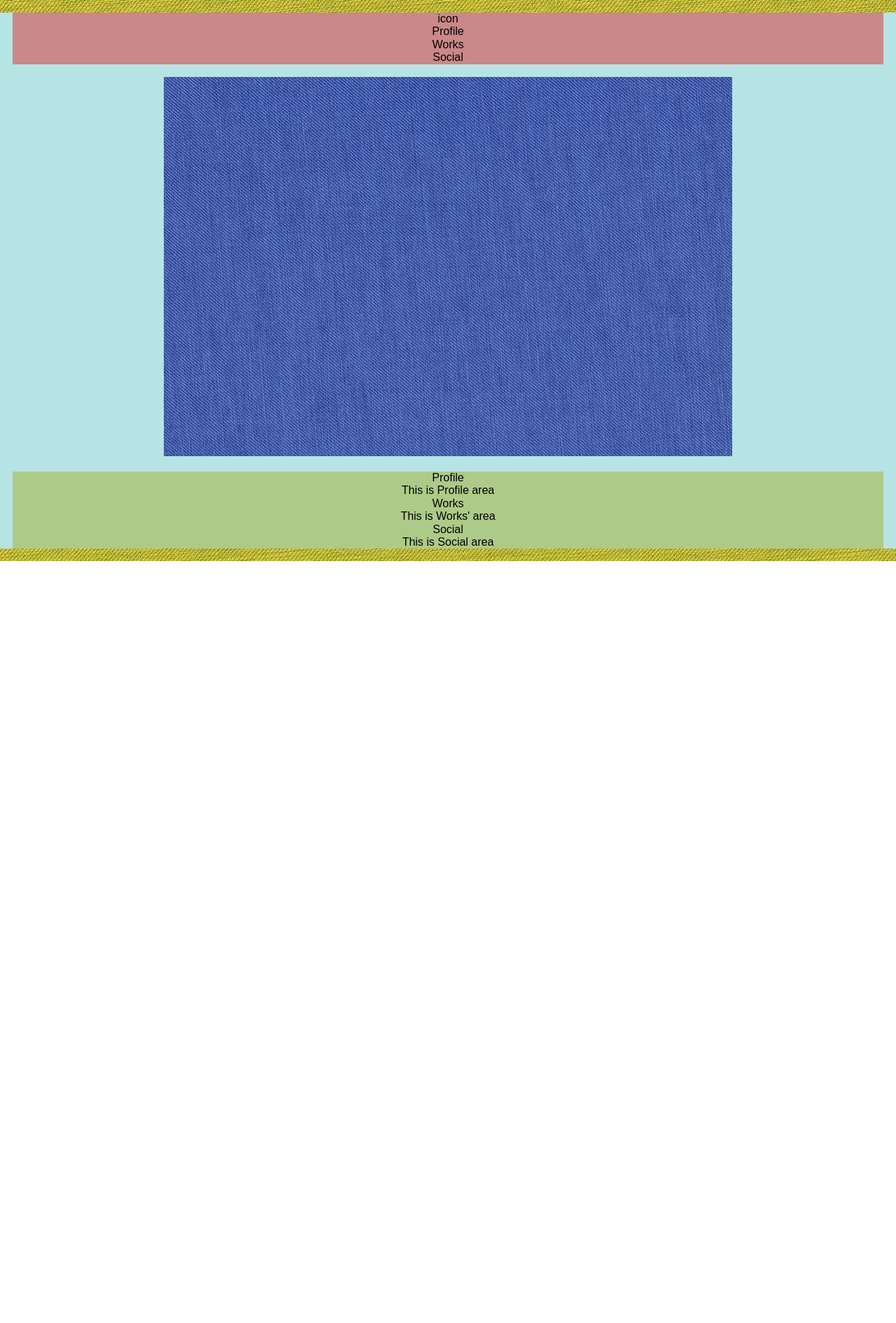
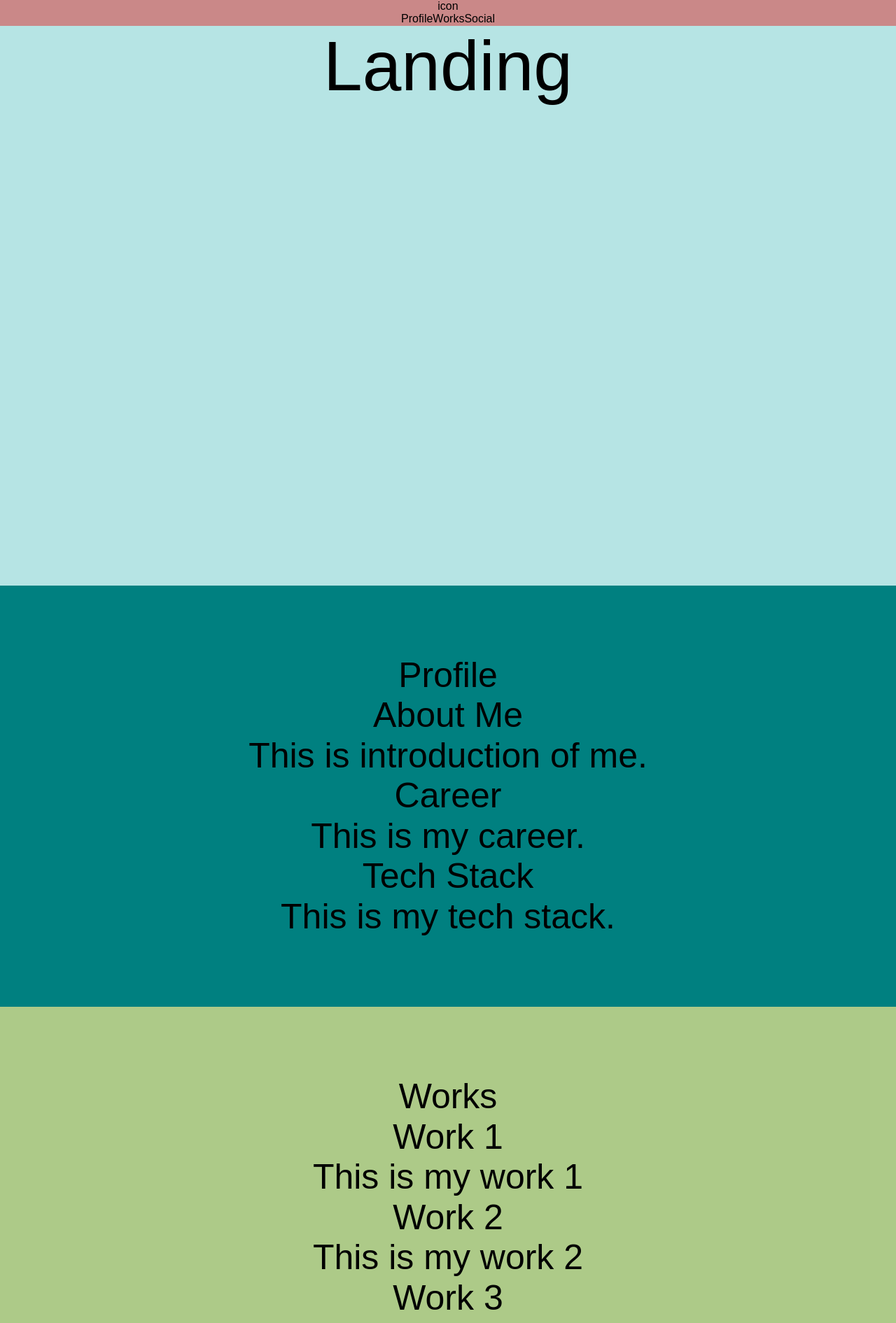
Before and after one commit to Yubon94/react-blog-site-past, a React app: page / in a window 1280 px wide. Shown: the top 1891 px of the page at 70% size. Before the commit the page ends 802 px from the top, so only its background shows below. Built offline with nearby package versions, Linux system fonts and the light colour scheme; the HTML template or start-up script is replaced by a standard one; a web font is replaced by a local one.

Commit message:
HTMLコンテンツを整理

```diff
--- a/src/App.js
+++ b/src/App.js
@@ -1,25 +1,24 @@
 import React from "react";
 import "./styles/style.scss";
-import Icon from "./images/blue.jpg";
 import { Profile } from "./components/Profile.jsx";
 import { Works } from "./components/Works.jsx";
 import { Social } from "./components/Social.jsx";
 
 export const App = () => {
-  return(
+  return (
     <>
       <div id="container">
         {/* menu area */}
         <div id="menu-area">
           <div className="icon">icon</div>
           <div className="menu-box">
-            <div className="menu-item">Profile</div>
-            <div className="menu-item">Works</div>
-            <div className="menu-item">Social</div>
+            <span className="menu-item">Profile</span>
+            <span className="menu-item">Works</span>
+            <span className="menu-item">Social</span>
           </div>
         </div>
-        <div className="imageSample">
-          <img src={Icon} />
+        <div id="landing-area">
+            <span>Landing</span>
         </div>
         {/* {content area} */}
         <div id="content-area">
--- a/src/components/Profile.jsx
+++ b/src/components/Profile.jsx
@@ -3,10 +3,23 @@ import React from "react";
 export const Profile = () => {
   return (
     <>
-            <div className="content-box">
+      <div className="content">
         <div className="content-title">Profile</div>
-            <div className="content">This is Profile area</div>
+        <div className="item-box">
+          <div className="item">
+            <div className="item-title">About Me</div>
+            <div className="item-description">This is introduction of me.</div>
+          </div>
+          <div className="item">
+            <div className="item-title">Career</div>
+            <div className="item-description">This is my career.</div>
+          </div>
+          <div className="item">
+            <div className="item-title">Tech Stack</div>
+            <div className="item-description">This is my tech stack.</div>
+          </div>
+        </div>
       </div>
     </>
   );
-}
+};
--- a/src/components/Social.jsx
+++ b/src/components/Social.jsx
@@ -1,12 +1,25 @@
 import React from "react";
 
 export const Social = () => {
-    return (
-        <>
-            <div className="content-box">
-            <div className="content-title">Social</div>
-            <div className="content">This is Social area</div>
+  return (
+    <>
+      <div className="content">
+        <div className="content-title">Social</div>
+        <div className="item-box">
+            <div className="item">
+                <span className="social-icon"></span>
+                <div className="item-description">This is my twitter.</div>
             </div>
-        </>
-    );
-}
+            <div className="item">
+                <span className="social-icon"></span>
+                <div className="item-description">This is my github</div>
+            </div>
+            <div className="item">
+                <span className="social-icon"></span>
+                <div className="item-description">This is my channnel of YouTube</div>
+            </div>
+        </div>
+      </div>
+    </>
+  );
+};
--- a/src/components/Works.jsx
+++ b/src/components/Works.jsx
@@ -1,12 +1,25 @@
 import React from "react";
 
 export const Works = () => {
-    return (
-        <>
-            <div className="content-box">
-            <div className="content-title">Works</div>
-            <div className="content">This is Works' area</div>
+  return (
+    <>
+      <div className="content">
+        <div className="content-title">Works</div>
+        <div className="item-box">
+            <div className="item">
+                <div className="item-title">Work 1</div>
+                <div className="item-description">This is my work 1</div>
             </div>
-        </>
-    );
-}
+            <div className="item">
+                <div className="item-title">Work 2</div>
+                <div className="item-description">This is my work 2</div>
+            </div>
+            <div className="item">
+                <div className="item-title">Work 3</div>
+                <div className="item-description">This is my work 3</div>
+            </div>
+        </div>
+      </div>
+    </>
+  );
+};
--- a/src/styles/breakpoints/_base.scss
+++ b/src/styles/breakpoints/_base.scss
@@ -12,21 +12,38 @@ Stylesheet: ベーススタイル
 }
 
 body {
-  background-image: url("../../images/yellowgreen.jpg");
+  // background-image: url("../../images/yellowgreen.jpg");
   font-family: "Roboto-light", sans-serif;
 }
 
 #container {
+  margin: 0;
+  padding: 0;
   text-align: center;
   background-color: rgb(182, 228, 228);
 }
 
 #menu-area {
   background-color: rgb(202, 136, 136);
-  margin: 18px;
+  // margin: 18px;
+}
+#landing-area {
+  height: 100vh;
+  font-size: 100px;
 }
 #content-area {
-  background-color: rgb(173, 202, 136);
-  margin: 18px;
-  transform: rotate(0deg);
+  // background-color: rgb(173, 202, 136);
 }
+
+.content {
+  background-color: teal;
+  padding: 100px;
+  font-size: 50px;
+
+  &:nth-child(2){
+    background-color: rgb(173, 202, 136);
+  }
+  &:nth-child(3){
+    background-color: rgb(214, 141, 136);
+  }
+}
```
Also changed, not shown: 2 other files (tests, documents, lock files or other folders). Lines whose indentation alone changed are shown as unchanged.
